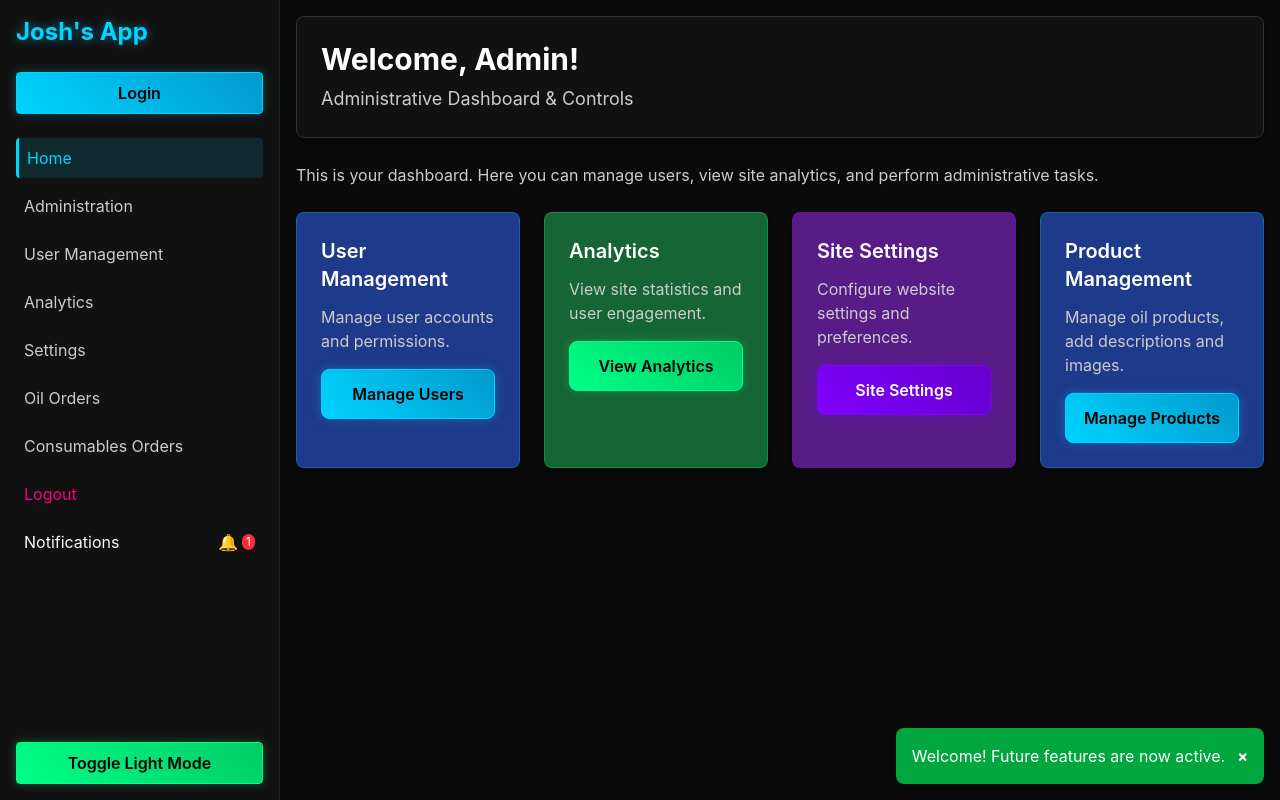
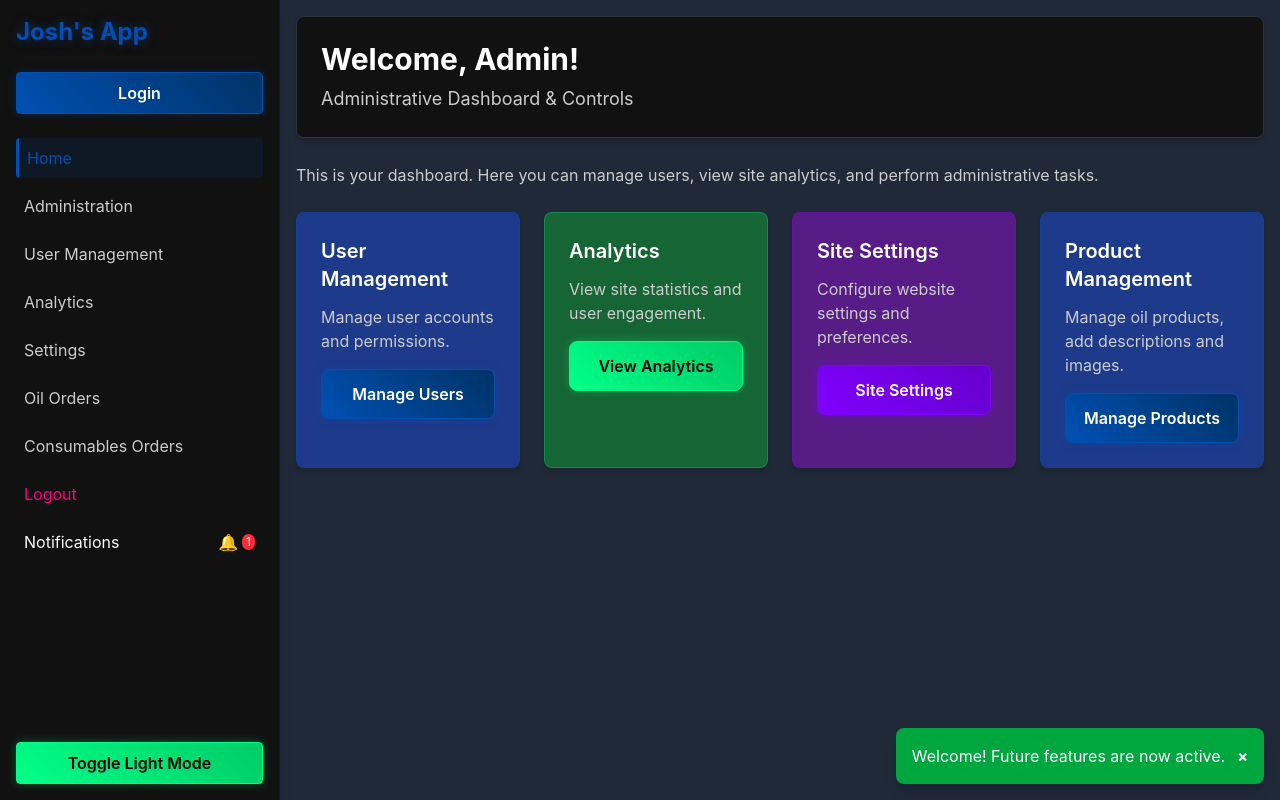
Before and after one commit to SmokeHound/joshburt.com.au, a PHP site: page / in a window 1280 px wide. Run offline with PHP 8.4, Linux system fonts and the light colour scheme; some libraries are stand-ins or nearby versions.

Commit message:
Refactor sidebar and navigation styles for neon theme; update class names and remove inline styles for consistency. Enhance login modal and toast notification styles. Update example sections to use new card and widget classes for neon effects.

```diff
--- a/index.html
+++ b/index.html
@@ -193,9 +193,9 @@
     <div id="sidebar-backdrop" class="sidebar-backdrop md:hidden"></div>
 
     <!-- Sidebar -->
-    <aside id="sidebar" class="sidebar w-64 fixed top-0 left-0 h-full p-4 flex flex-col shadow-lg md:static md:translate-x-0" style="background-color: #111111; border-right: 1px solid #00d4ff20;" aria-label="Main navigation" role="navigation">
+    <aside id="sidebar" class="sidebar sidebar-neon w-64 fixed top-0 left-0 h-full p-4 flex flex-col shadow-lg md:static md:translate-x-0" aria-label="Main navigation" role="navigation">
         <!-- App Branding -->
-        <h1 class="text-2xl font-bold mb-6" style="color: #00d4ff; text-shadow: 0 0 10px rgba(0, 212, 255, 0.5);">Josh's App</h1>
+    <h1 class="text-2xl font-bold mb-6 neon-brand">Josh's App</h1>
 
         <!-- User Profile Section -->
         <div id="user-profile" class="mb-6">
@@ -211,28 +211,28 @@
         <nav role="navigation" aria-label="Main navigation">
             <ul class="space-y-2" role="list">
                 <li role="listitem">
-                    <a href="index.html" class="block p-2 rounded focus:outline-none focus:ring-2 focus:ring-secondary nav-link active" style="color: #00d4ff; background-color: #00d4ff20; border-left: 3px solid #00d4ff;" aria-current="page">Home</a>
+                    <a href="index.html" class="block p-2 rounded focus:outline-none focus:ring-2 focus:ring-secondary nav-link nav-link-template active" aria-current="page">Home</a>
                 </li>
                 <li role="listitem">
-                    <a href="administration.html" class="block p-2 rounded focus:outline-none focus:ring-2 focus:ring-secondary nav-link" style="color: #cccccc;">Administration</a>
+                    <a href="administration.html" class="block p-2 rounded focus:outline-none focus:ring-2 focus:ring-secondary nav-link nav-link-muted">Administration</a>
                 </li>
                 <li role="listitem">
-                    <a href="users.html" class="block p-2 rounded focus:outline-none focus:ring-2 focus:ring-secondary nav-link" style="color: #cccccc;">User Management</a>
+                    <a href="users.html" class="block p-2 rounded focus:outline-none focus:ring-2 focus:ring-secondary nav-link nav-link-muted">User Management</a>
                 </li>
                 <li role="listitem">
-                    <a href="analytics.html" class="block p-2 rounded focus:outline-none focus:ring-2 focus:ring-secondary nav-link" style="color: #cccccc;">Analytics</a>
+                    <a href="analytics.html" class="block p-2 rounded focus:outline-none focus:ring-2 focus:ring-secondary nav-link nav-link-muted">Analytics</a>
                 </li>
                 <li role="listitem">
-                    <a href="settings.html" class="block p-2 rounded focus:outline-none focus:ring-2 focus:ring-secondary nav-link" style="color: #cccccc;">Settings</a>
+                    <a href="settings.html" class="block p-2 rounded focus:outline-none focus:ring-2 focus:ring-secondary nav-link nav-link-muted">Settings</a>
                 </li>
                 <li role="listitem">
-                    <a href="oil.html" class="block p-2 rounded focus:outline-none focus:ring-2 focus:ring-secondary nav-link" style="color: #cccccc;">Oil Orders</a>
+                    <a href="oil.html" class="block p-2 rounded focus:outline-none focus:ring-2 focus:ring-secondary nav-link nav-link-muted">Oil Orders</a>
                 </li>
                 <li role="listitem">
-                    <a href="consumables.html" class="block p-2 rounded focus:outline-none focus:ring-2 focus:ring-secondary nav-link" style="color: #cccccc;">Consumables Orders</a>
+                    <a href="consumables.html" class="block p-2 rounded focus:outline-none focus:ring-2 focus:ring-secondary nav-link nav-link-muted">Consumables Orders</a>
                 </li>
                 <li role="listitem">
-                    <a href="login.html" class="block p-2 rounded focus:outline-none focus:ring-2 focus:ring-red-400 nav-link" style="color: #ff0080;">Logout</a>
+                    <a href="login.html" class="block p-2 rounded focus:outline-none focus:ring-2 focus:ring-red-400 nav-link nav-link-logout">Logout</a>
                 </li>
             </ul>
         </nav>
@@ -247,62 +247,62 @@
 
     <!-- Login Modal -->
     <div id="login-modal" class="modal-overlay hidden fixed inset-0 bg-black bg-opacity-80 flex items-center justify-center" role="dialog" aria-modal="true" aria-labelledby="login-modal-title">
-        <div class="p-6 rounded-lg w-full max-w-md shadow-xl border" style="background-color: #111111; border-color: #333333;">
+    <div class="p-6 rounded-lg w-full max-w-md shadow-xl border card" >
             <h2 id="login-modal-title" class="text-xl font-semibold mb-4 text-white">Login</h2>
             <p id="login-modal-description" class="sr-only">Please enter your email and password to login</p>
             <form id="login-form" role="form" aria-labelledby="login-modal-title">
                 <div class="mb-4">
-                    <label for="email" class="block text-sm mb-1" style="color: #cccccc;">Email</label>
-                    <input type="email" id="email" class="w-full p-3 rounded-lg border focus:outline-none focus:ring-2 focus:border-transparent" style="background-color: #181818; border-color: #333333; color: #ffffff;" required aria-required="true">
+                    <label for="email" class="block text-sm mb-1 nav-link-muted">Email</label>
+                    <input type="email" id="email" class="w-full p-3 rounded-lg border focus:outline-none focus:ring-2 focus:border-transparent" required aria-required="true">
                 </div>
                 <div class="mb-4">
-                    <label for="password" class="block text-sm mb-1" style="color: #cccccc;">Password</label>
-                    <input type="password" id="password" class="w-full p-3 rounded-lg border focus:outline-none focus:ring-2 focus:border-transparent" style="background-color: #181818; border-color: #333333; color: #ffffff;" required aria-required="true">
+                    <label for="password" class="block text-sm mb-1 nav-link-muted">Password</label>
+                    <input type="password" id="password" class="w-full p-3 rounded-lg border focus:outline-none focus:ring-2 focus:border-transparent" required aria-required="true">
                 </div>
-                <div id="login-error" class="hidden text-sm mb-4 p-2 rounded-md" style="color: #ff0080; background-color: #ff008020;"></div>
+                <div id="login-error" class="hidden text-sm mb-4 p-2 rounded-md nav-link-logout bg-neon-pink"></div>
                 <button type="submit" id="submit-login" class="w-full p-3 rounded-lg focus:outline-none focus:ring-2 focus:ring-offset-2 transition-colors duration-200 btn-neon-blue" aria-label="Submit login">
                     Login <span id="login-spinner" class="hidden inline-block w-4 h-4 border-2 border-t-transparent border-white rounded-full animate-spin ml-2"></span>
                 </button>
             </form>
-            <button id="close-modal" class="mt-4 w-full p-3 rounded-lg focus:outline-none focus:ring-2 focus:ring-offset-2 text-base transition-colors duration-200" style="background-color: #333333; color: #ffffff;" aria-label="Close login modal">Close</button>
+            <button id="close-modal" class="mt-4 w-full p-3 rounded-lg focus:outline-none focus:ring-2 focus:ring-offset-2 text-base transition-colors duration-200" aria-label="Close login modal">Close</button>
         </div>
     </div>
 
     <!-- Toast Notification -->
-    <div id="toast" class="toast hidden fixed bottom-4 right-4 p-4 rounded-lg shadow-lg transition-opacity duration-300" style="background-color: #00d4ff; color: #000000;" role="alert" aria-live="polite"></div>
+    <div id="toast" class="toast hidden fixed bottom-4 right-4 p-4 rounded-lg shadow-lg transition-opacity duration-300" role="alert" aria-live="polite"></div>
 
     <!-- Main Content -->
-    <main id="main-content" class="flex-1 p-4" role="main" style="background-color: #0a0a0a;">
+    <main id="main-content" class="flex-1 p-4" role="main">
         <!-- Sticky Header -->
-        <header class="sticky top-0 p-6 rounded-lg shadow-md mb-6 z-40 border" style="background-color: #111111; border-color: #333333;">
+    <header class="sticky top-0 p-6 rounded-lg shadow-md mb-6 z-40 border card">
             <h2 class="text-3xl font-bold text-white" id="welcome-message">Welcome, Admin!</h2>
-            <p class="text-lg mt-2" style="color: #cccccc;">Administrative Dashboard & Controls</p>
+            <p class="text-lg mt-2 nav-link-muted">Administrative Dashboard & Controls</p>
         </header>
 
         <!-- Content Section -->
         <section aria-label="Administrative functions" class="space-y-6">
-            <p class="mb-6 leading-relaxed" style="color: #cccccc;">This is your dashboard. Here you can manage users, view site analytics, and perform administrative tasks.</p>
+            <p class="mb-6 leading-relaxed nav-link-muted">This is your dashboard. Here you can manage users, view site analytics, and perform administrative tasks.</p>
 
             <!-- Admin Cards Grid -->
             <div class="grid grid-cols-1 sm:grid-cols-2 lg:grid-cols-3 gap-6" role="region" aria-label="Admin functions">
                 <div class="card widget-primary p-6 rounded-lg shadow-md focus:outline-none focus:ring-2 focus:ring-primary focus:ring-offset-2" tabindex="0" role="article">
                     <h3 class="text-xl font-semibold mb-3 text-white">User Management</h3>
-                    <p class="mb-4" style="color: #cccccc;">Manage user accounts and permissions.</p>
+                    <p class="mb-4 nav-link-muted">Manage user accounts and permissions.</p>
                     <a href="users.html" class="w-full block p-3 text-black rounded-lg focus:outline-none focus:ring-2 focus:ring-offset-2 text-center transition-colors duration-200 btn-neon-blue">Manage Users</a>
                 </div>
                 <div class="card widget-secondary p-6 rounded-lg shadow-md focus:outline-none focus:ring-2 focus:ring-primary focus:ring-offset-2" tabindex="0" role="article">
                     <h3 class="text-xl font-semibold mb-3 text-white">Analytics</h3>
-                    <p class="mb-4" style="color: #cccccc;">View site statistics and user engagement.</p>
+                    <p class="mb-4 nav-link-muted">View site statistics and user engagement.</p>
                     <a href="analytics.html" class="w-full block p-3 text-black rounded-lg focus:outline-none focus:ring-2 focus:ring-offset-2 text-center transition-colors duration-200 btn-neon-green">View Analytics</a>
                 </div>
                 <div class="card widget-accent p-6 rounded-lg shadow-md focus:outline-none focus:ring-2 focus:ring-primary focus:ring-offset-2" tabindex="0" role="article">
                     <h3 class="text-xl font-semibold mb-3 text-white">Site Settings</h3>
-                    <p class="mb-4" style="color: #cccccc;">Configure website settings and preferences.</p>
+                    <p class="mb-4 nav-link-muted">Configure website settings and preferences.</p>
                     <a href="settings.html" class="w-full block p-3 text-white rounded-lg focus:outline-none focus:ring-2 focus:ring-offset-2 text-center transition-colors duration-200 btn-neon-purple">Site Settings</a>
                 </div>
                 <div class="card widget-primary p-6 rounded-lg shadow-md focus:outline-none focus:ring-2 focus:ring-primary focus:ring-offset-2" tabindex="0" role="article">
                     <h3 class="text-xl font-semibold mb-3 text-white">Product Management</h3>
-                    <p class="mb-4" style="color: #cccccc;">Manage oil products, add descriptions and images.</p>
+                    <p class="mb-4 nav-link-muted">Manage oil products, add descriptions and images.</p>
                     <a href="oil-products-management.html" class="w-full block p-3 text-black rounded-lg focus:outline-none focus:ring-2 focus:ring-offset-2 text-center transition-colors duration-200 btn-neon-blue">Manage Products</a>
                 </div>
             </div>
```
Also changed, not shown: template.html (+18 -16 lines), assets/css/styles.css.
